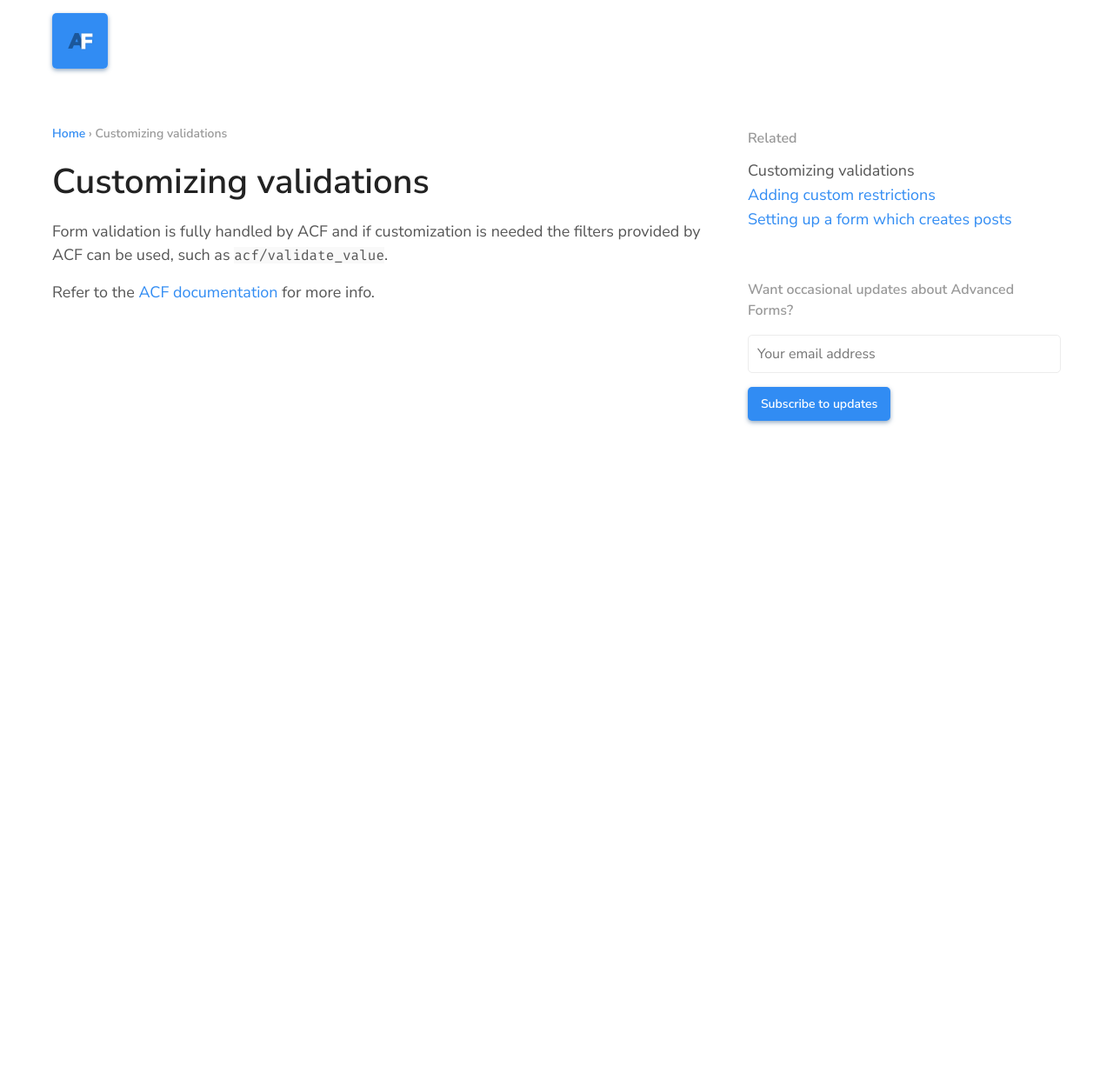
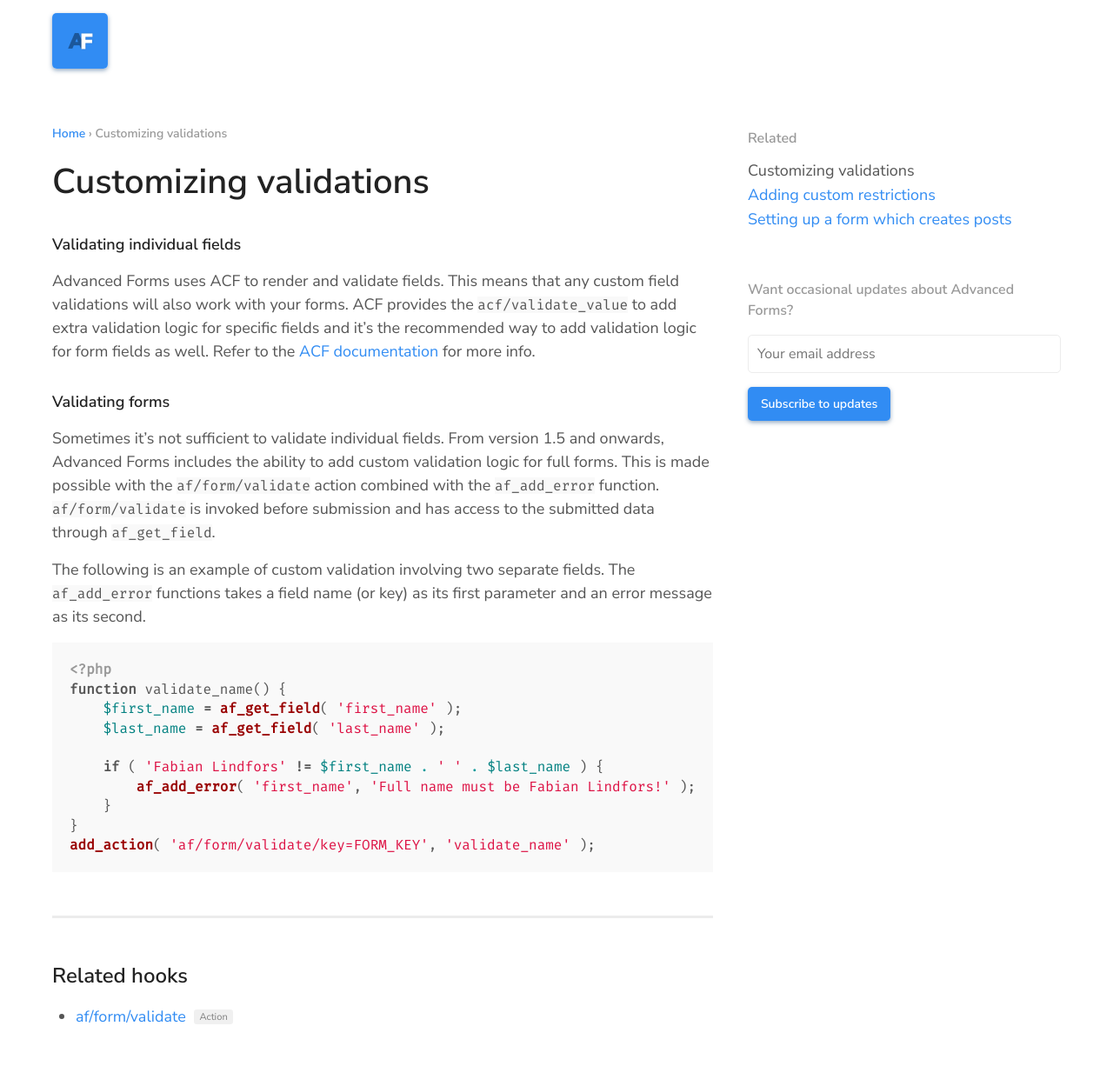
Before and after one commit to advancedforms/advancedforms.github.io, a Jekyll site: the page built from _posts/2016-12-25-customizing-validations.markdown, in a window 1280 px wide. Shown: the whole page at 87% size. Built offline with Jekyll 4.4.1, drawn with Linux system fonts in a browser that asks for light colours; comment, search, counter and statistics services are not loaded; before the commit the page ends 900 px from its top, so only the background shows below that.

Commit message:
Documented form validations in 1.5

```diff
--- a/_posts/2016-12-25-customizing-validations.markdown
+++ b/_posts/2016-12-25-customizing-validations.markdown
@@ -3,8 +3,28 @@ layout: post
 title:  "Customizing validations"
 date:   2016-12-23 00:00:00 +0100
 categories: guides advanced
+actions: 'af/form/validate'
 ---
 
-Form validation is fully handled by ACF and if customization is needed the filters provided by ACF can be used, such as `acf/validate_value`.
+## Validating individual fields
 
-Refer to the [ACF documentation](https://www.advancedcustomfields.com/resources/) for more info.
+Advanced Forms uses ACF to render and validate fields. This means that any custom field validations will also work with your forms. ACF provides the `acf/validate_value` to add extra validation logic for specific fields and it's the recommended way to add validation logic for form fields as well. Refer to the [ACF documentation](https://www.advancedcustomfields.com/resources/) for more info.
+
+## Validating forms
+
+Sometimes it's not sufficient to validate individual fields. From version 1.5 and onwards, Advanced Forms includes the ability to add custom validation logic for full forms. This is made possible with the `af/form/validate` action combined with the `af_add_error` function. `af/form/validate` is invoked before submission and has access to the submitted data through `af_get_field`.
+
+The following is an example of custom validation involving two separate fields. The `af_add_error` functions takes a field name (or key) as its first parameter and an error message as its second.
+
+{% highlight php startinline %}
+<?php
+function validate_name() {
+    $first_name = af_get_field( 'first_name' );
+    $last_name = af_get_field( 'last_name' );
+
+    if ( 'Fabian Lindfors' != $first_name . ' ' . $last_name ) {
+        af_add_error( 'first_name', 'Full name must be Fabian Lindfors!' );
+    }
+}
+add_action( 'af/form/validate/key=FORM_KEY', 'validate_name' );
+{% endhighlight %}
```
Also changed, not shown: _actions/af-form-validate.markdown (added, +23 -0 lines).
